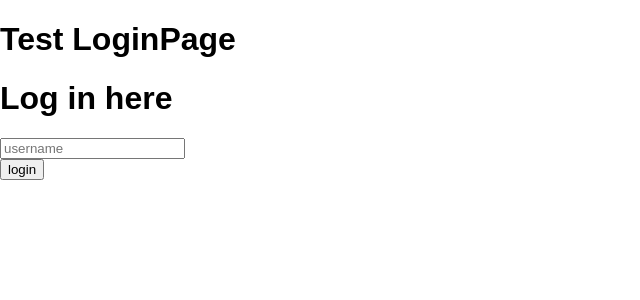
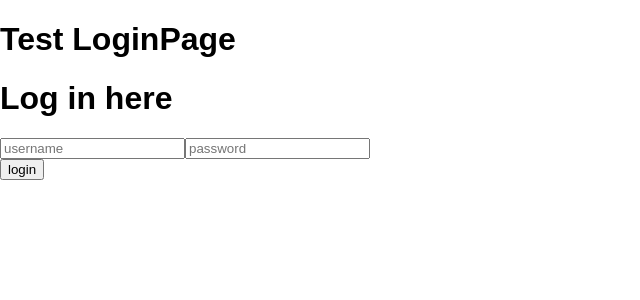
Before and after one commit to dylandorsey/login-get-post, a React (Create React App) app: page /#/home in a window 1280 px wide. Shown: the top 300 px of the page, without its empty margins (0-640 px from the left). Built offline with nearby package versions, Linux system fonts and the light colour scheme.

Commit message:
update local state with input values upon submit

```diff
--- a/src/components/LoginPage/LoginPage.js
+++ b/src/components/LoginPage/LoginPage.js
@@ -4,13 +4,31 @@ class LoginPage extends Component {
     constructor(props) {
         super(props);
 
+        this.state = {
+            username: '',
+            password: '',
+        }
     }
 
     login = event => {
         event.preventDefault();
 
         console.log('init login');
+        console.log(this.state.username);
+        console.log(this.state.password);
+    }
 
+    handleInputChange = event => {
+        // get the event target
+        const { target } = event;
+        // get the name of the target
+        const { name } = target
+        // get the value of the target
+        const value = target.value;
+        // set state with the target's new value
+        this.setState({
+            [name]: value,
+        });
     }
 
     render() {
@@ -28,6 +46,14 @@ class LoginPage extends Component {
                         type="text"
                         name="username"
                         placeholder="username"
+                        onChange={this.handleInputChange}
+                    >
+                    </input>
+                    <input
+                        type="text"
+                        name="password"
+                        placeholder="password"
+                        onChange={this.handleInputChange}
                     >
                     </input>
                 </form>
```
